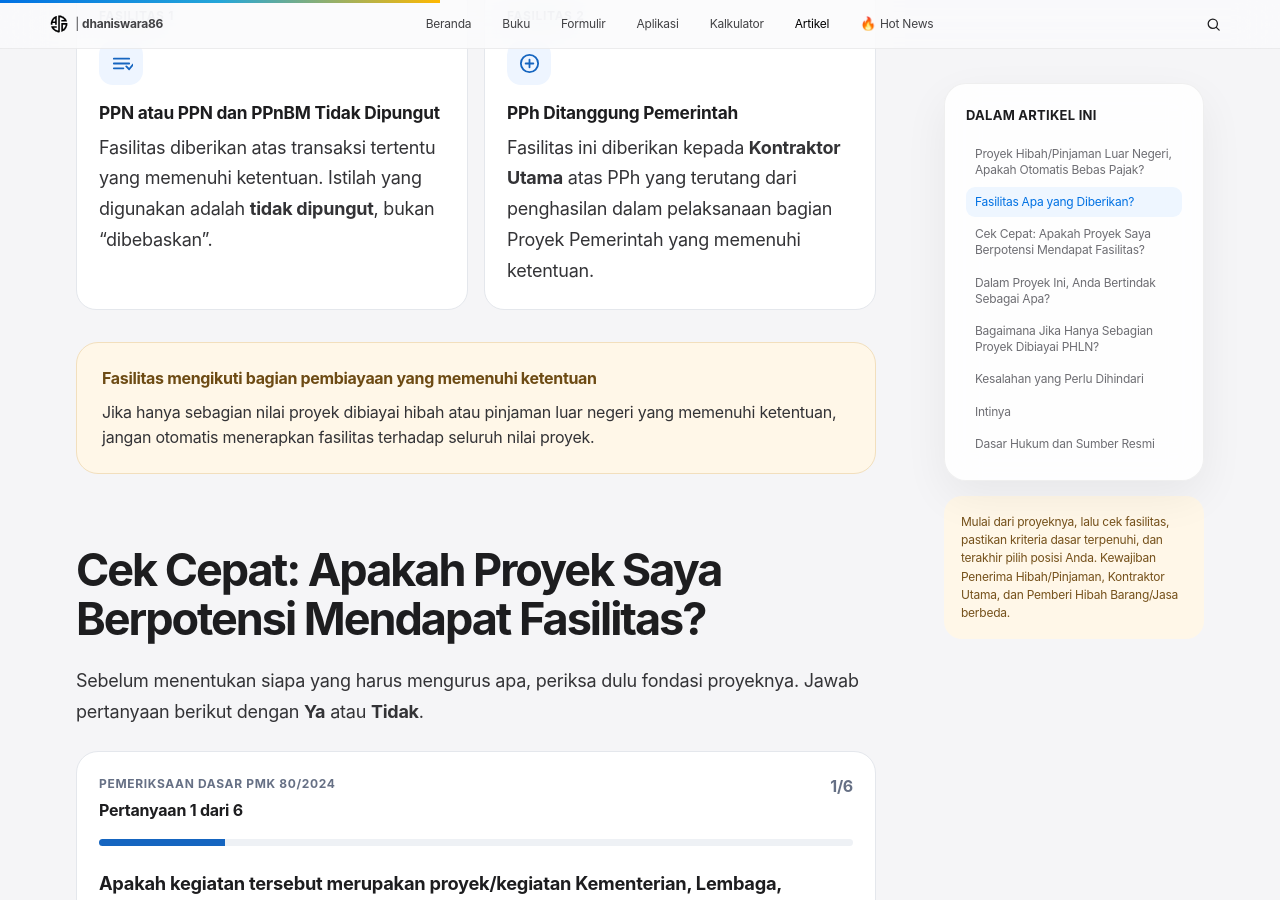
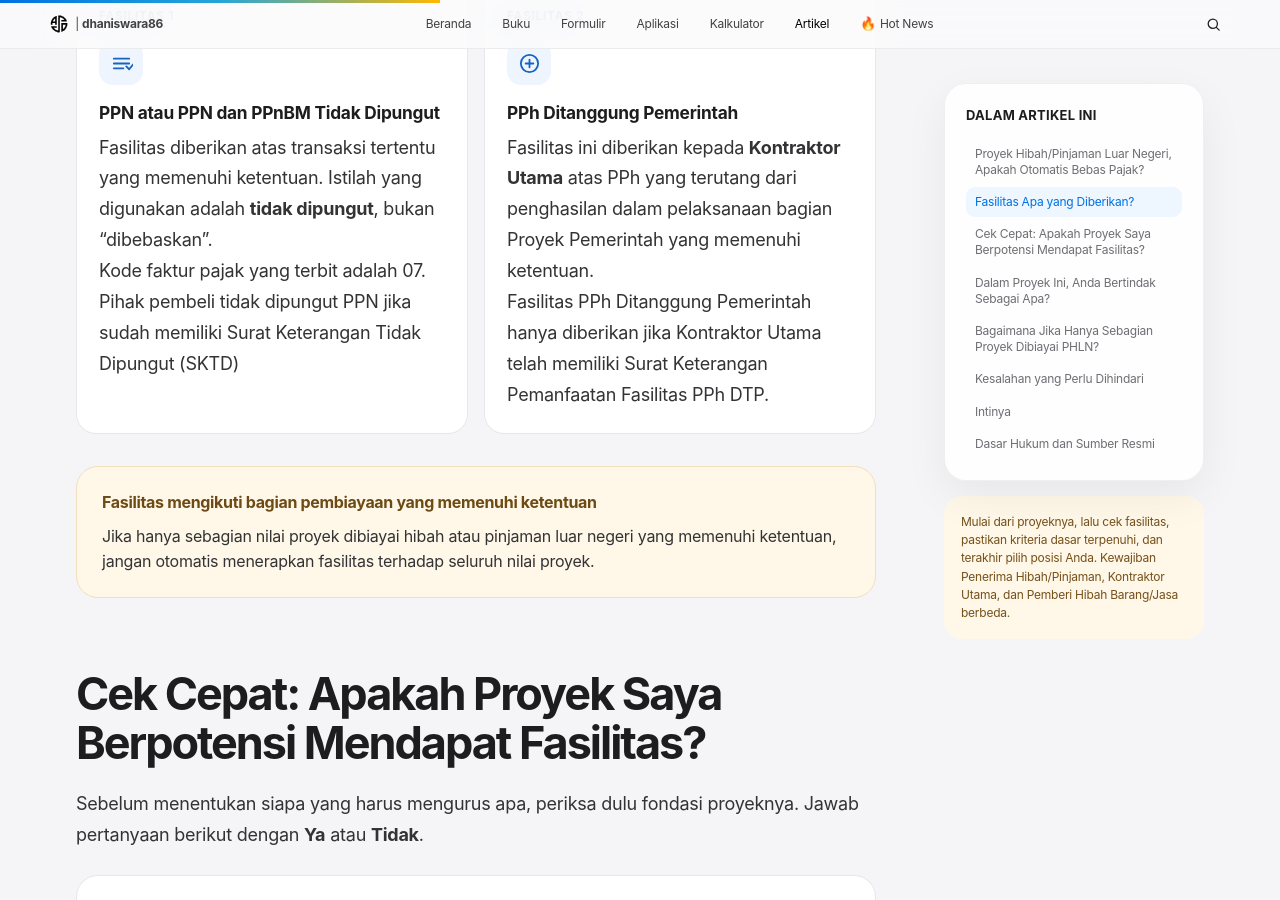
Before and after one commit to dhaniswara86/dhaniswara86.github.io, a Jekyll site: the page built from _artikel/pmk80.md, in a window 1280 px wide and 900 px high, scrolled down 2186 px. Built offline with Jekyll 4.4.1, drawn with Linux system fonts in a browser that asks for light colours.

Commit message:
Enhance tax exemption details in pmk80.md
Added additional information regarding tax invoice codes and conditions for tax exemptions.

```diff
--- a/_artikel/pmk80.md
+++ b/_artikel/pmk80.md
@@ -98,7 +98,7 @@ Secara garis besar terdapat dua fasilitas. Namun siapa yang dapat memanfaatkanny
 </div>
 <div class="pmk80-card-title">PPN atau PPN dan PPnBM Tidak Dipungut</div>
 <p>
-Fasilitas diberikan atas transaksi tertentu yang memenuhi ketentuan. Istilah yang digunakan adalah <strong>tidak dipungut</strong>, bukan “dibebaskan”.
+Fasilitas diberikan atas transaksi tertentu yang memenuhi ketentuan. Istilah yang digunakan adalah <strong>tidak dipungut</strong>, bukan “dibebaskan”. <br>Kode faktur pajak yang terbit adalah 07. Pihak pembeli tidak dipungut PPN jika sudah memiliki Surat Keterangan Tidak Dipungut (SKTD)
 </p>
 </article>
 
@@ -111,7 +111,7 @@ Fasilitas diberikan atas transaksi tertentu yang memenuhi ketentuan. Istilah yan
 </div>
 <div class="pmk80-card-title">PPh Ditanggung Pemerintah</div>
 <p>
-Fasilitas ini diberikan kepada <strong>Kontraktor Utama</strong> atas PPh yang terutang dari penghasilan dalam pelaksanaan bagian Proyek Pemerintah yang memenuhi ketentuan.
+Fasilitas ini diberikan kepada <strong>Kontraktor Utama</strong> atas PPh yang terutang dari penghasilan dalam pelaksanaan bagian Proyek Pemerintah yang memenuhi ketentuan. <br>Fasilitas PPh Ditanggung Pemerintah hanya diberikan jika Kontraktor Utama telah memiliki Surat Keterangan Pemanfaatan Fasilitas PPh DTP.
 </p>
 </article>
 </div>
```
